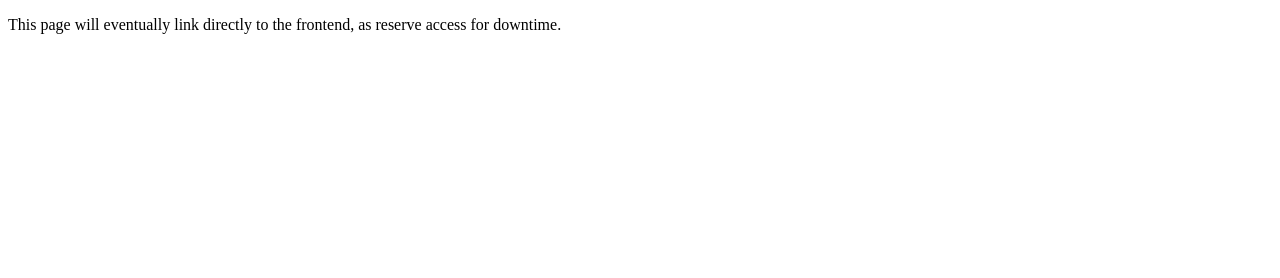
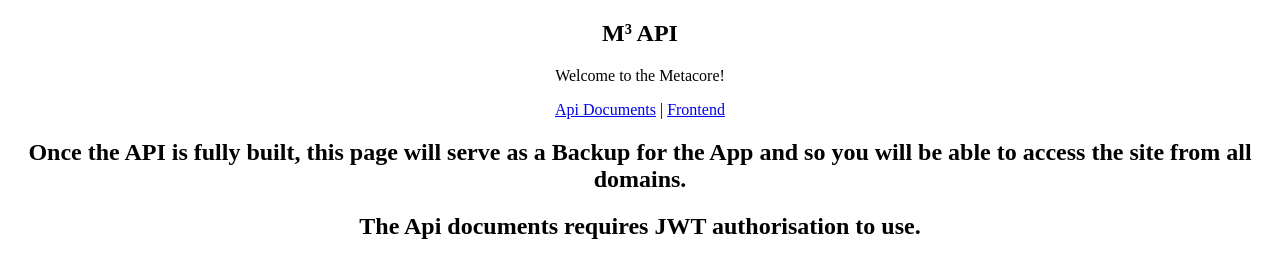
Before and after one commit to mwanago/nestjs-dockerized, a website: page src/www/index.html in a window 1280 px wide. Drawn offline with Linux system fonts and the light colour scheme.

Commit message:
updated static route

```diff
--- a/src/app.module.ts
+++ b/src/app.module.ts
@@ -27,7 +27,7 @@ import { join } from 'path';
       }),
     }),
     ServeStaticModule.forRoot({
-      rootPath: join(__dirname, '..', 'www'),
+      rootPath: join(__dirname, '..', 'src/www'),
     }),
     DatabaseModule,
     AuthenticationModule,
--- a/src/www/index.html
+++ b/src/www/index.html
@@ -5,6 +5,14 @@
   <title>M³ API</title>
 </head>
 <body>
- <p>This page will eventually link directly to the frontend, as reserve access for downtime.</p>
+<section style="text-align: center">
+  <h1>M³ API</h1>
+  <p>Welcome to the Metacore!</p>
+  <p><a href="/v1">Api Documents</a> | <a href="https://metacubic.org">Frontend</a></p>
+  <h2>Once the API is fully built, this page will serve as a <strong>Backup</strong> for the App and so you will be
+  able to access the site from all domains.</h2>
+  <h2>The Api documents requires <strong>JWT</strong> authorisation to use.</h2>
+</section>
+
 </body>
 </html>
```
